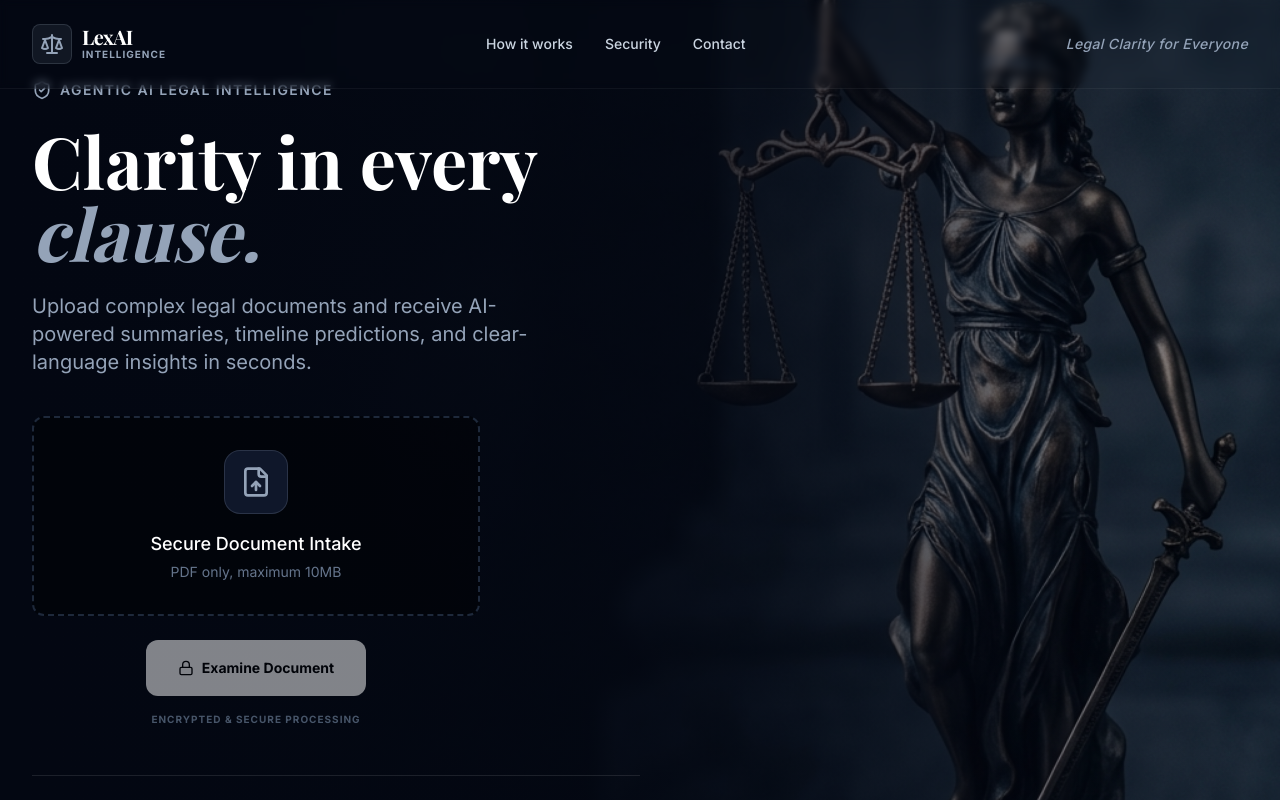
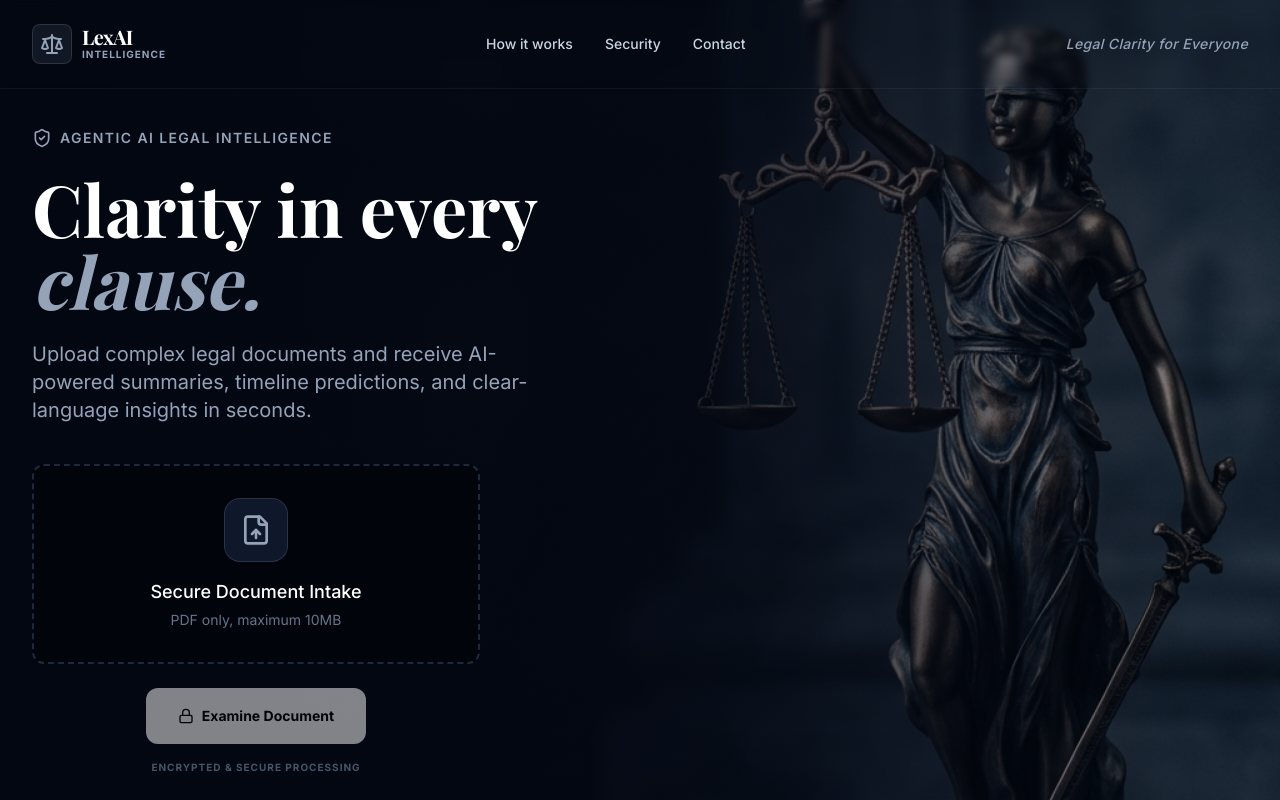
Before and after one commit to manasir747/Judiciary_HackWarts, a React (Vite) app in the folder frontend/: page / in a window 1280 px wide. Shown: the top 800 px of the page. Built offline with nearby package versions, Linux system fonts and the light colour scheme; no server answers; a web font is replaced by a local one.

Commit message:
style: adjust top padding in App and Hero components for improved layout spacing

```diff
--- a/frontend/src/App.jsx
+++ b/frontend/src/App.jsx
@@ -24,7 +24,7 @@ export default function App() {
         </Hero>
       )}
 
-      <main className={`mx-auto w-full transition-all duration-700 ${analysis && !loading ? 'max-w-7xl opacity-100 py-24' : 'max-w-3xl'}`}>
+      <main className={`mx-auto w-full transition-all duration-700 ${analysis && !loading ? 'max-w-7xl opacity-100 py-32' : 'max-w-3xl'}`}>
         {loading ? (
           <div className="pt-40">
             <LoadingScreen />
--- a/frontend/src/components/Hero.jsx
+++ b/frontend/src/components/Hero.jsx
@@ -13,7 +13,7 @@ export function Hero({ children }) {
       <div className="absolute inset-0 z-10 bg-gradient-to-r from-secondary via-secondary/80 to-transparent" />
 
       {/* Content */}
-      <div className="relative z-20 mx-auto grid min-h-[90vh] max-w-7xl grid-cols-1 items-center px-4 pt-20 pb-12 sm:px-6 lg:px-8 lg:grid-cols-2">
+      <div className="relative z-20 mx-auto grid min-h-[90vh] max-w-7xl grid-cols-1 items-center px-4 pt-32 pb-12 sm:px-6 lg:px-8 lg:grid-cols-2">
         <div className="animate-fadeIn">
           <div className="mb-6 flex items-center gap-2 text-primary">
             <ShieldCheck className="h-5 w-5" />
```
